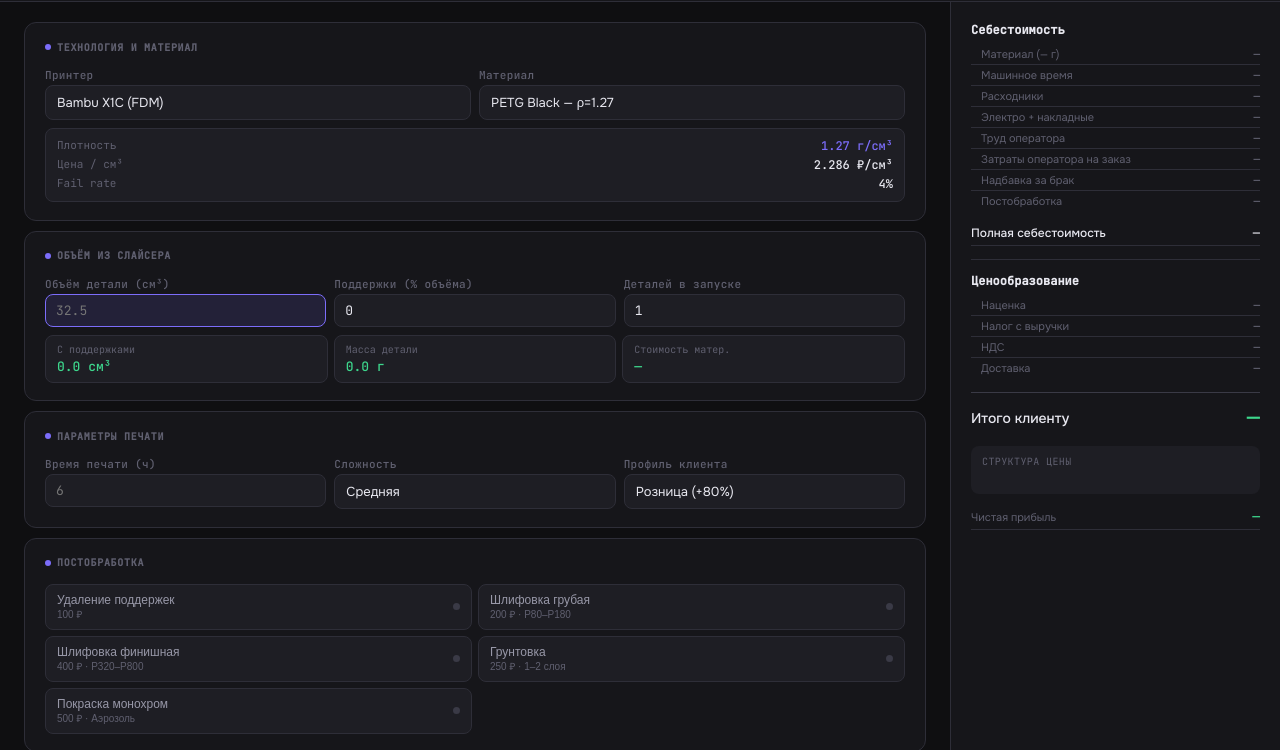
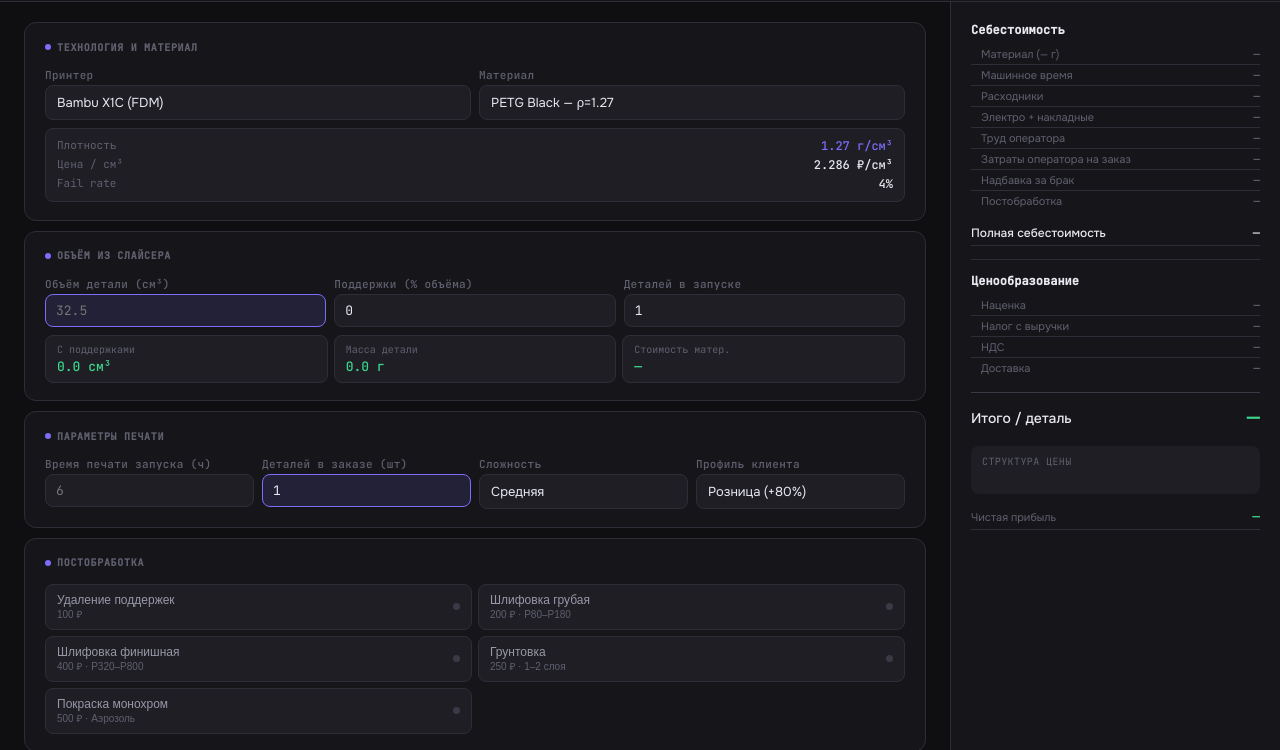
Before and after one commit to 3dshopcenter/my-3d-calc, a website: page public/index.html in a window 1280 px wide. Both pictures are taken after a click on the button "Заказ". Shown: the part 50-800 px from the top of the page. Drawn offline with Linux system fonts and the light colour scheme.

Commit message:
add batch order calculation

```diff
--- a/public/index.html
+++ b/public/index.html
@@ -396,10 +396,17 @@ html,body{height:100%;background:var(--bg);color:var(--text)}
 
     <div class="csection">
       <div class="csec-title">Параметры печати</div>
-      <div style="display:grid;grid-template-columns:1fr 1fr 1fr;gap:8px">
-        <div><label class="flabel">Время печати (ч)</label><input class="nf" id="c-time" type="number" step="0.5" placeholder="6" oninput="calcOrder()"/></div>
+      <div style="display:grid;grid-template-columns:1fr 1fr 1fr 1fr;gap:8px">
+        <div><label class="flabel">Время печати запуска (ч)</label><input class="nf" id="c-time" type="number" step="0.5" placeholder="6" oninput="calcOrder()"/></div>
+        <div><label class="flabel">Деталей в заказе (шт)</label><input class="nf hl" id="c-total-qty" type="number" placeholder="1" value="1" oninput="calcOrder()"/></div>
         <div><label class="flabel">Сложность</label><select class="sf" id="c-complexity" onchange="calcOrder()"><option value="1">Простая</option><option value="1.5" selected>Средняя</option><option value="2">Сложная</option><option value="3">Очень сложная</option></select></div>
         <div><label class="flabel">Профиль клиента</label><select class="sf" id="c-profile" onchange="calcOrder()"></select></div>
+      </div>
+      <!-- Оптовый блок — запуски -->
+      <div class="derived-row" id="batch-info" style="margin-top:8px;display:none">
+        <div class="derived-chip"><span class="dl">Запусков принтера</span><span class="dv" id="d-runs">—</span></div>
+        <div class="derived-chip"><span class="dl">Всего машино-часов</span><span class="dv" id="d-total-time">—</span></div>
+        <div class="derived-chip"><span class="dl">Всего материала</span><span class="dv" id="d-total-mat">—</span></div>
       </div>
     </div>
 
@@ -440,7 +447,17 @@ html,body{height:100%;background:var(--bg);color:var(--text)}
       <div class="rl sub"><span class="rn">Доставка</span><span class="rv" id="res-ship">—</span></div>
     </div>
     <div id="res-minwarn" class="warn-card" style="display:none"></div>
-    <div class="rl total"><span class="rn">Итого клиенту</span><span class="rv" id="res-final">—</span></div>
+    <div class="rl total"><span class="rn">Итого / деталь</span><span class="rv" id="res-final">—</span></div>
+    <!-- Оптовый итог -->
+    <div id="batch-result" style="display:none">
+      <div style="border-top:1px solid var(--border2);margin:8px 0"></div>
+      <div class="rh" style="margin-bottom:6px">Итого партия</div>
+      <div class="rl sub"><span class="rn">Деталей</span><span class="rv" id="res-batch-qty">—</span></div>
+      <div class="rl sub"><span class="rn">Запусков</span><span class="rv" id="res-batch-runs">—</span></div>
+      <div class="rl sub"><span class="rn">Себестоимость партии</span><span class="rv" id="res-batch-cost">—</span></div>
+      <div class="rl" style="padding-top:8px;margin-top:4px;border-top:1px solid var(--border2)"><span class="rn" style="font-weight:500;font-size:14px;color:var(--text)">Цена партии клиенту</span><span class="rv" id="res-batch-final" style="font-size:20px;font-weight:500;color:var(--green);font-family:'JetBrains Mono',monospace">—</span></div>
+      <div class="rl"><span class="rn" style="color:var(--text3);font-size:11px">Прибыль с партии</span><span class="rv" id="res-batch-profit" style="font-size:13px;color:var(--green)">—</span></div>
+    </div>
     <div class="bar-wrap">
       <div class="bar-title">Структура цены</div>
       <div class="bar-stack" id="res-stack"></div>
@@ -785,39 +802,63 @@ function calcOrder(){
   var profile=DB.profiles.find(p=>p.id===+el('c-profile').value);
   var vol=+el('c-vol').value||0;
   var supp=+el('c-supp').value||0;
-  var qty=+el('c-qty').value||1;
-  var time=+el('c-time').value||0;
+  var qty=+el('c-qty').value||1;          // деталей в одном запуске
+  var totalQty=+el('c-total-qty').value||1; // деталей в заказе
+  var time=+el('c-time').value||0;        // время одного запуска
   var complexity=+el('c-complexity').value||1.5;
   var ship=+el('c-ship').value||0;
   var extra=+el('c-extra').value||0;
   var density=mat?mat.density:1;
   var failRate=mat?(mat.fail||5):5;
   var priceKg=mat?(mat.price||1800):1800;
+
+  // Объём и масса одной детали
   var volS=vol*(1+supp/100);
   var massG=volS*density;
   var massWaste=massG*(1+failRate/100);
   var matCost=(massWaste/1000)*priceKg;
+
   el('d-vol').textContent=volS.toFixed(1)+' см³';
   el('d-mass').textContent=massG.toFixed(1)+' г';
   el('d-mcost').textContent=vol>0?fmt(matCost):'—';
+
+  // Количество запусков для всей партии
+  var runs=Math.ceil(totalQty/qty);
+  var totalTime=runs*time; // всего машино-часов на партию
+  var isBatch=totalQty>1;
+
+  // Обновляем блок информации о партии
+  el('batch-info').style.display=isBatch?'grid':'none';
+  if(isBatch){
+    el('d-runs').textContent=runs+' шт';
+    el('d-total-time').textContent=totalTime.toFixed(1)+' ч';
+    el('d-total-mat').textContent=((massWaste*totalQty)/1000).toFixed(2)+' кг';
+  }
+
   if(!printer||!mat||!profile||vol===0||time===0){
     ['res-mat','res-mach','res-cons','res-infra','res-labor','res-oplabor','res-risk','res-post','res-cost','res-markup','res-tax','res-vat','res-ship','res-final','res-profit'].forEach(id=>{var e=el(id);if(e)e.textContent='—';});
     el('rs-mass').textContent='—'; el('res-note').textContent='';
     el('res-minwarn').style.display='none';
+    el('batch-result').style.display='none';
     el('res-stack').innerHTML=''; el('res-legend').innerHTML=''; return;
   }
+
   el('rs-mass').textContent=massG.toFixed(1);
+
+  // Себестоимость ОДНОЙ детали
+  // Машина, расходники, инфра, труд оператора — делятся на qty (деталей в запуске)
   var machCost=(time*printerRate(printer))/qty;
   var consCost=(time*2)/qty;
   var infraCost=(time*(ohPerHr()+(printer.watt/1000)*(printer.kwh||6)))/qty;
   var labCost=(laborTime()*complexity/60)*laborRate()/qty;
-  var opOrderCost=(time/100)*laborRate();
+  var opOrderCost=(time/100)*laborRate(); // привязан к времени запуска, не делится
   var f=failRate/100;
   var base=matCost+machCost+consCost+infraCost+labCost;
   var riskCost=base*f/(1-f);
   var ppTotal=Object.values(selPP).reduce((a,b)=>a+b,0)+extra;
-  var cost=base+riskCost+opOrderCost+ppTotal;
+  var cost=base+riskCost+opOrderCost+ppTotal; // себестоимость 1 детали
 
+  // Цена одной детали
   var mk=profile.markup/100, tx=profile.tax/100, vt=(profile.vat||0)/100;
   var pNoVat=cost*(1+mk)/(1-tx);
   var mkAmt=pNoVat-cost, txAmt=pNoVat*tx, vtAmt=pNoVat*vt;
@@ -827,6 +868,7 @@ function calcOrder(){
   var isMin=fc<minP;
   var profit=pNoVat-cost-txAmt;
   var margin=final>0?Math.round(profit/final*100):0;
+
   var s=(id,v)=>{var e=el(id);if(e)e.textContent=v;};
   s('res-mat',fmt(matCost)); s('res-mach',fmt(machCost)); s('res-cons',fmt(consCost));
   s('res-infra',fmt(infraCost)); s('res-labor',fmt(labCost)); s('res-oplabor',fmt(opOrderCost)); s('res-risk',fmt(riskCost));
@@ -837,6 +879,20 @@ function calcOrder(){
   s('res-note','маржинальность '+margin+'%');
   el('res-minwarn').style.display=isMin?'block':'none';
   if(isMin)el('res-minwarn').textContent='Мин. цена профиля '+fmtN(profile.min)+' ₽ — применена';
+
+  // Итог по партии
+  el('batch-result').style.display=isBatch?'block':'none';
+  if(isBatch){
+    var batchCost=cost*totalQty;
+    var batchFinal=Math.round(final)*totalQty;
+    var batchProfit=profit*totalQty;
+    s('res-batch-qty',totalQty+' шт');
+    s('res-batch-runs',runs+' запусков × '+time+' ч = '+totalTime.toFixed(1)+' ч');
+    s('res-batch-cost',fmt(batchCost));
+    s('res-batch-final',fmt(batchFinal));
+    s('res-batch-profit',fmt(batchProfit));
+  }
+
   var segs=[
     {l:'Материал',v:matCost,c:'#378ADD'},{l:'Машина',v:machCost+consCost,c:'#1D9E75'},
     {l:'Накладные',v:infraCost,c:'#BA7517'},{l:'Труд',v:labCost,c:'#7F77DD'},{l:'Затр.опер.',v:opOrderCost,c:'#5DCAA5'},
```
